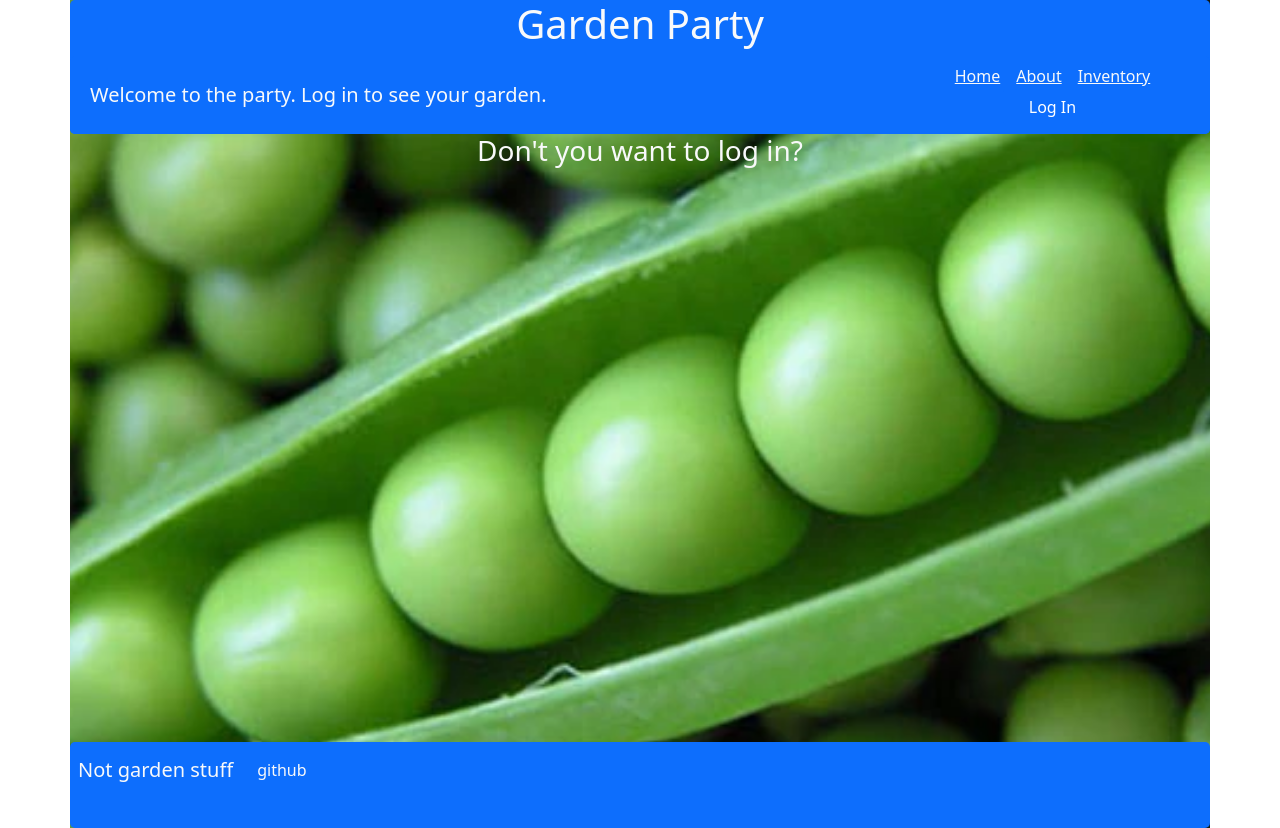
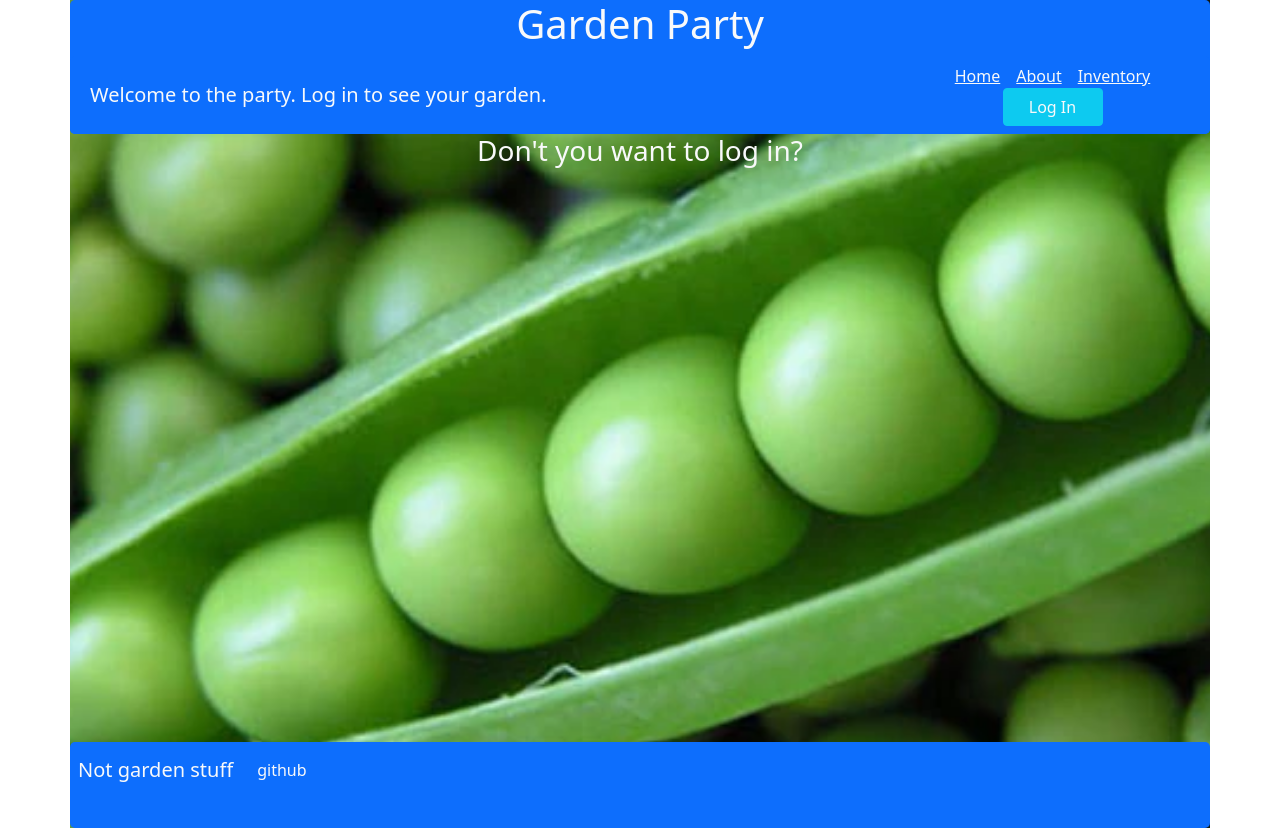
Before and after one commit to CF-301-final-project/Garden-Front-End, a React (Create React App) app: page / in a window 1280 px wide. Built offline with nearby package versions, Linux system fonts and the light colour scheme; no server answers.

Commit message:
update login button colors

```diff
--- a/src/Components/AuthButton.js
+++ b/src/Components/AuthButton.js
@@ -18,11 +18,11 @@ const LoginButton = ({ loggedIn, updateUser }) => {
   return (
     <>
       {loggedIn ? (
-        <Button style={{ minWidth: "100px" }} onClick={() => logout()}>
+        <Button variant='info' className='text-light' style={{ minWidth: "100px" }} onClick={() => logout()}>
           Log Out
         </Button>
       ) : (
-        <Button style={{ minWidth: "100px" }} onClick={() => loginWithRedirect()}>
+        <Button variant='info' className='text-light' style={{ minWidth: "100px" }} onClick={() => loginWithRedirect()}>
           Log In
         </Button>
       )}
```
